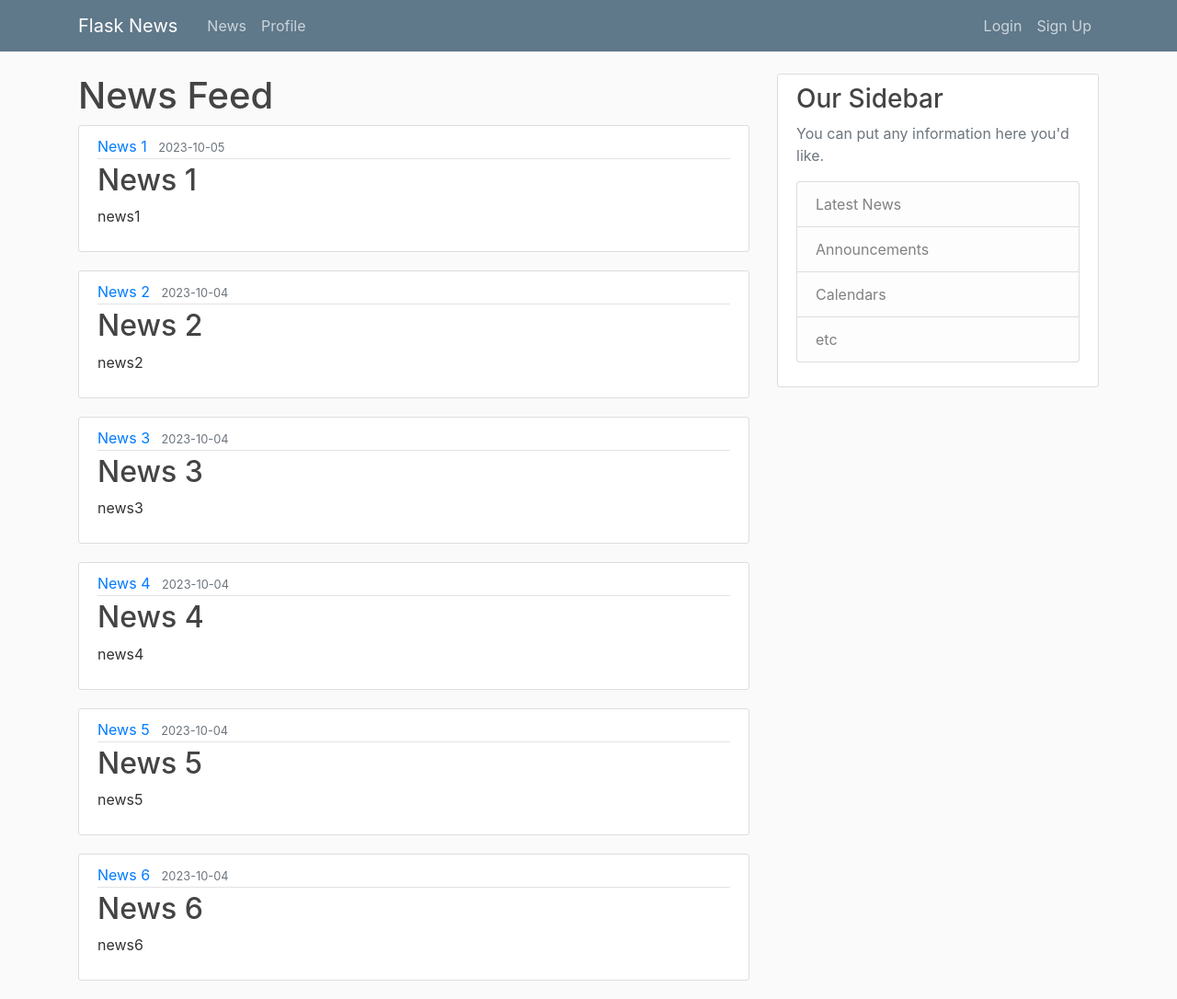
After one commit to sophiakeezel/NewsWebApp, a Flask app: page /newsfeed in a window 1280 px wide. The commit adds this page. Shown: the whole page at 92% size. Run offline with Flask 3, Linux system fonts and the light colour scheme.

Commit message:
creating page templates

```diff
--- /dev/null
+++ b/app.py
@@ -0,0 +1,47 @@
+from flask import Flask, render_template, url_for
+from os import environ
+from flask import session
+app = Flask(__name__)
+
+app.secret_key = environ.get('SECRET_KEY')  # or set it to a strong random value
+
+# dummy data for testing
+news_data = [
+    {"title": "News 1", "time": "2023-10-05", "likes": 10, "dislikes": 2, "content": "news1"},
+    {"title": "News 2", "time": "2023-10-04", "likes": 8, "dislikes": 1, "content": "news2"},
+    {"title": "News 3", "time": "2023-10-04", "likes": 11, "dislikes": 3, "content": "news3"},
+    {"title": "News 4", "time": "2023-10-04", "likes": 3, "dislikes": 1, "content": "news4"},
+    {"title": "News 5", "time": "2023-10-04", "likes": 6, "dislikes": 2, "content": "news5"},
+    {"title": "News 6", "time": "2023-10-04", "likes": 9, "dislikes": 0, "content": "news6"}
+]
+
+user_profile = {"username": "john_doe", "email": "john@example.com"}  # Dummy user profile data
+
+# Route for the Sign Up page
+@app.route('/signup')
+def signup():
+    return render_template('signup.html')  # Render the HTML template for Sign Up
+
+# Route for the Login page
+@app.route('/login')
+def login():
+    return render_template('login.html', news_data=news_data)
+
+# Route for the News Feed page
+@app.route('/')
+@app.route('/newsfeed')
+def newsfeed():
+    return render_template('newsfeed.html', news_data=news_data)
+
+# Route for the Profile page
+@app.route('/profile')
+def profile():
+    return render_template('profile.html', user_profile=user_profile)
+
+# Route for the Admin page
+@app.route('/admin')
+def admin():
+    return render_template('admin.html')
+
+if __name__ == '__main__':
+    app.run(debug=True)
--- /dev/null
+++ b/static/main.css
@@ -0,0 +1,80 @@
+body {
+    background: #fafafa;
+    color: #333333;
+    margin-top: 5rem;
+  }
+
+  h1, h2, h3, h4, h5, h6 {
+    color: #444444;
+  }
+
+  .bg-steel {
+    background-color: #5f788a;
+  }
+
+  .site-header .navbar-nav .nav-link {
+    color: #cbd5db;
+  }
+
+  .site-header .navbar-nav .nav-link:hover {
+    color: #ffffff;
+  }
+
+  .site-header .navbar-nav .nav-link.active {
+    font-weight: 500;
+  }
+
+  .content-section {
+    background: #ffffff;
+    padding: 10px 20px;
+    border: 1px solid #dddddd;
+    border-radius: 3px;
+    margin-bottom: 20px;
+  }
+
+  .article-title {
+    color: #444444;
+  }
+
+  a.article-title:hover {
+    color: #428bca;
+    text-decoration: none;
+  }
+
+  .article-content {
+    white-space: pre-line;
+  }
+
+  .article-img {
+    height: 65px;
+    width: 65px;
+    margin-right: 16px;
+  }
+
+  .article-metadata {
+    padding-bottom: 1px;
+    margin-bottom: 4px;
+    border-bottom: 1px solid #e3e3e3
+  }
+
+  .article-metadata a:hover {
+    color: #333;
+    text-decoration: none;
+  }
+
+  .article-svg {
+    width: 25px;
+    height: 25px;
+    vertical-align: middle;
+  }
+
+  .account-img {
+    height: 125px;
+    width: 125px;
+    margin-right: 20px;
+    margin-bottom: 16px;
+  }
+
+  .account-heading {
+    font-size: 2.5rem;
+  }
--- a/templates/about.html
+++ /dev/null
@@ -1,5 +0,0 @@
-
-{% extends "layout.html" %}
-{% block content %}
-    <h1>About Page<h1></h1>
-{% endblock content %}
--- a/templates/layout.html
+++ b/templates/layout.html
@@ -5,6 +5,7 @@
     <meta name="viewport" content="width=device-width, initial-scale=1.0">
 
     <link rel="stylesheet" href="https://cdn.jsdelivr.net/npm/bootstrap@4.4.1/dist/css/bootstrap.min.css" integrity="sha384-Vkoo8x4CGsO3+Hhxv8T/Q5PaXtkKtu6ug5TOeNV6gBiFeWPGFN9MuhOf23Q9Ifjh" crossorigin="anonymous">
+    <link rel="stylesheet" type="text/css" href="{{ url_for('static', filename='main.css') }}">
 
     {% if title %}
         <title>Flask News - {{ title }}</title>
@@ -13,9 +14,48 @@
     {% endif %}
 </head>
 <body>
-    <div class="container">
-        {% block content %}{% endblock %}
-    </div>
+    <header class="site-header">
+        <nav class="navbar navbar-expand-md navbar-dark bg-steel fixed-top">
+          <div class="container">
+            <a class="navbar-brand mr-4" href="/">Flask News</a>
+            <button class="navbar-toggler" type="button" data-toggle="collapse" data-target="#navbarToggle" aria-controls="navbarToggle" aria-expanded="false" aria-label="Toggle navigation">
+              <span class="navbar-toggler-icon"></span>
+            </button>
+            <div class="collapse navbar-collapse" id="navbarToggle">
+              <div class="navbar-nav mr-auto">
+                <a class="nav-item nav-link" href="/">News</a>
+                <a class="nav-item nav-link" href="/profile">Profile</a>
+              </div>
+              <!-- Navbar Right Side -->
+              <div class="navbar-nav">
+                <a class="nav-item nav-link" href="/login">Login</a>
+                <a class="nav-item nav-link" href="/signup">Sign Up</a>
+              </div>
+            </div>
+          </div>
+        </nav>
+      </header>
+      <main role="main" class="container">
+        <div class="row">
+          <div class="col-md-8">
+            {% block content %}{% endblock %}
+          </div>
+          <div class="col-md-4">
+            <div class="content-section">
+              <h3>Our Sidebar</h3>
+              <p class='text-muted'>You can put any information here you'd like.
+                <ul class="list-group">
+                  <li class="list-group-item list-group-item-light">Latest News</li>
+                  <li class="list-group-item list-group-item-light">Announcements</li>
+                  <li class="list-group-item list-group-item-light">Calendars</li>
+                  <li class="list-group-item list-group-item-light">etc</li>
+                </ul>
+              </p>
+            </div>
+          </div>
+        </div>
+      </main>
+
    <script src="https://code.jquery.com/jquery-3.4.1.slim.min.js" integrity="sha384-J6qa4849blE2+poT4WnyKhv5vZF5SrPo0iEjwBvKU7imGFAV0wwj1yYfoRSJoZ+n" crossorigin="anonymous"></script>
    <script src="https://cdn.jsdelivr.net/npm/popper.js@1.16.0/dist/umd/popper.min.js" integrity="sha384-Q6E9RHvbIyZFJoft+2mJbHaEWldlvI9IOYy5n3zV9zzTtmI3UksdQRVvoxMfooAo" crossorigin="anonymous"></script>
    <script src="https://cdn.jsdelivr.net/npm/bootstrap@4.4.1/dist/js/bootstrap.min.js" integrity="sha384-wfSDF2E50Y2D1uUdj0O3uMBJnjuUD4Ih7YwaYd1iqfktj0Uod8GCExl3Og8ifwB6" crossorigin="anonymous"></script>
--- /dev/null
+++ b/templates/newsfeed.html
@@ -0,0 +1,24 @@
+{% extends "layout.html" %}
+{% block content %}
+    <h1>News Feed</h1>
+    <div class="news-items">
+        {% for news_item in news_data %}
+        <article class="media content-section">
+            <div class="media-body">
+              <div class="article-metadata">
+                <a class="mr-2" href="#">{{ news_item.title  }}</a>
+                <small class="text-muted">{{ news_item.time }}</small>
+              </div>
+              <h2><a class="article-title" href="#">{{ news_item.title }}</a></h2>
+              <p class="article-content">{{ news_item.content }}</p>
+            </div>
+          </article>
+        <!-- Display news items fetched from the server -->
+            <!--- <div class="news-item">
+                <h2>{{ news_item.title }}</h2>
+                <p>Posted on {{ news_item.time }} | Likes: {{ news_item.likes }} | Dislikes: {{ news_item.dislikes }}</p>
+                Include other content related to news items
+            </div> -->
+        {% endfor %}
+    </div>
+{% endblock %}
```
Also changed, not shown: flasknews.py (deleted, +0 -23 lines), templates/admin.html (added, +9 -0 lines), templates/home.html (deleted, +0 -8 lines), templates/login.html (added, +18 -0 lines), templates/profile.html (added, +14 -0 lines), templates/signup.html (added, +20 -0 lines), news_database.db (added), 1 other file.
